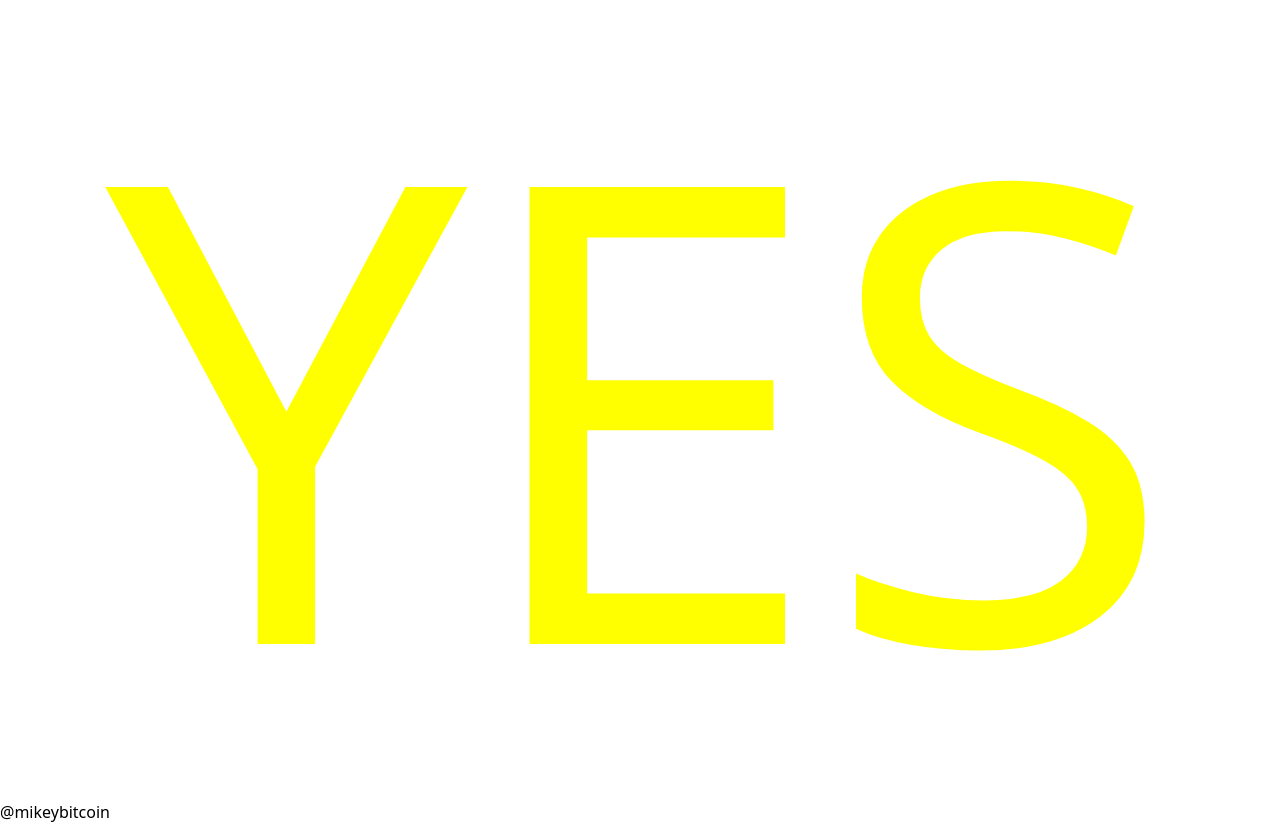
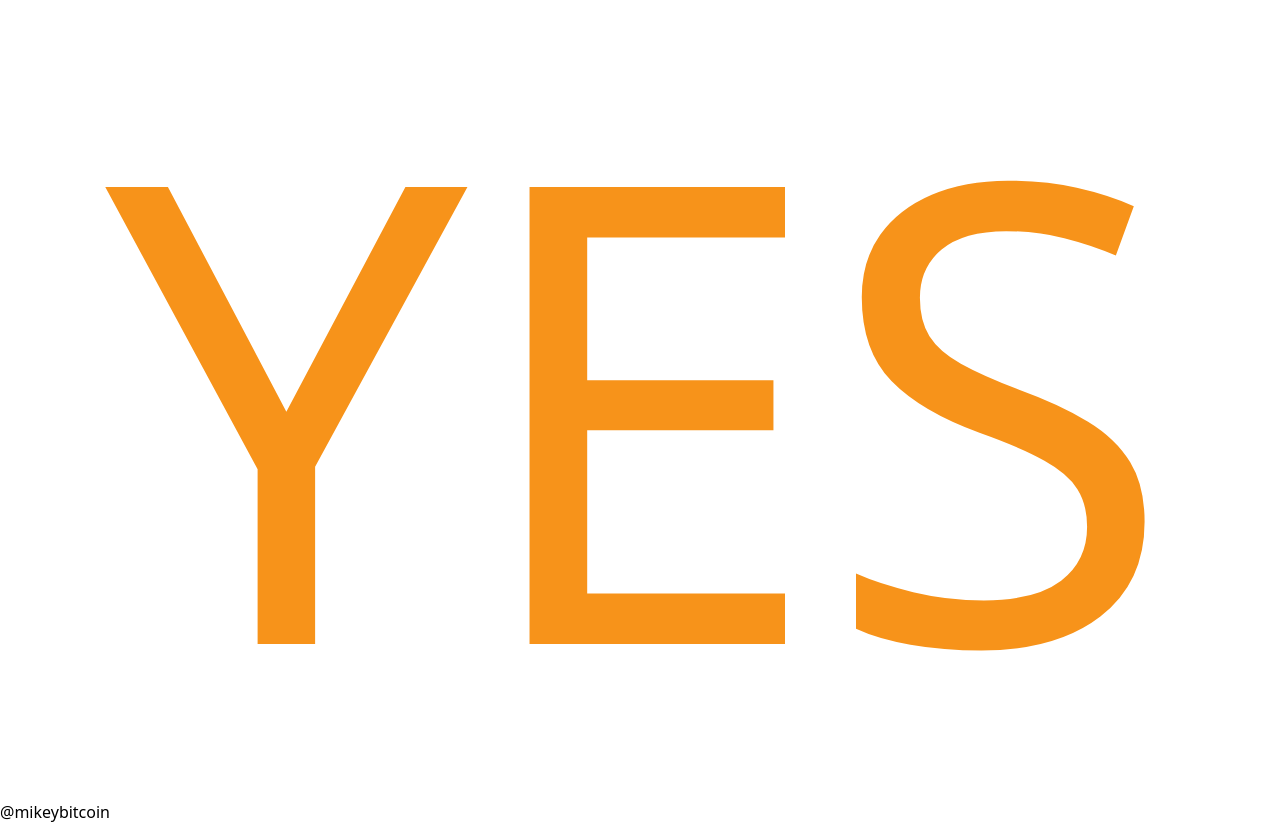
Before and after one commit to mikeydub/shouldibuybitcoin, a plain HTML site: page index.html in a window 1280 px wide. In both pictures the pointer is over the element "YES". Drawn offline with nearby package versions, Linux system fonts and the light colour scheme.

Commit message:
change yellow color to be more bitcoiny

```diff
--- a/css/style.css
+++ b/css/style.css
@@ -16,7 +16,7 @@ html {
     font-size: 50vw;
 }
 .yes:hover {
-    color: yellow;
+    color: #f7931a;
 }
 
 a{
```
